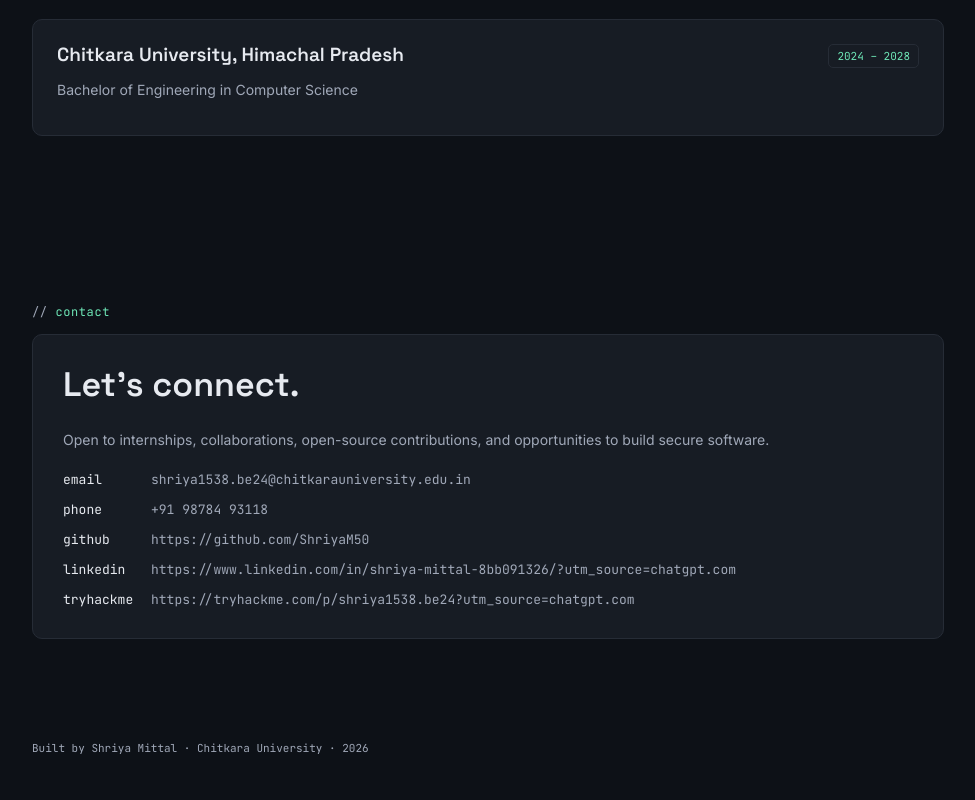
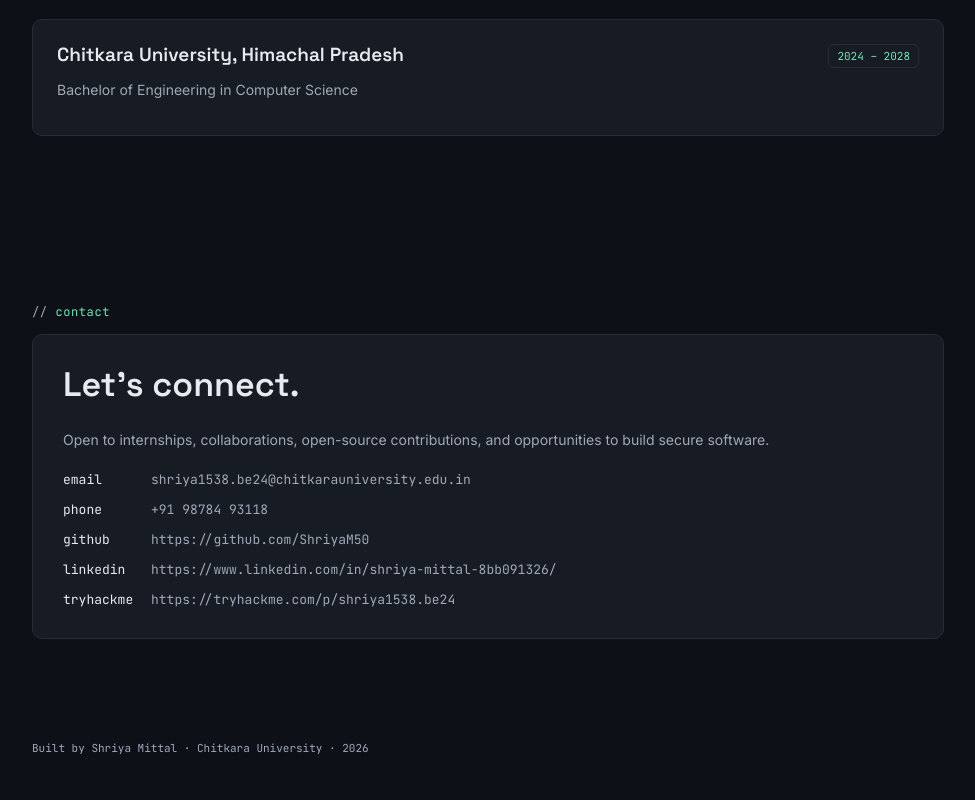
Before and after one commit to ShriyaM50/shriya-portfolio, a plain HTML site: page index.html in a window 1280 px wide. Shown: the part 4327-5127 px from the top of the page, without its empty margins (262-1237 px from the left). Drawn offline with Linux system fonts and the light colour scheme.

Commit message:
Updated portfolio links

```diff
--- a/index.html
+++ b/index.html
@@ -1008,12 +1008,12 @@ footer {
 
           <div class="contact-row">
             <span class="lbl">linkedin</span>
-            <span>https://www.linkedin.com/in/shriya-mittal-8bb091326/?utm_source=chatgpt.com</span>
+            <span>https://www.linkedin.com/in/shriya-mittal-8bb091326/</span>
           </div>
 
           <div class="contact-row">
             <span class="lbl">tryhackme</span>
-            <span>https://tryhackme.com/p/shriya1538.be24?utm_source=chatgpt.com</span>
+            <span>https://tryhackme.com/p/shriya1538.be24</span>
           </div>
 
         </div>
```
